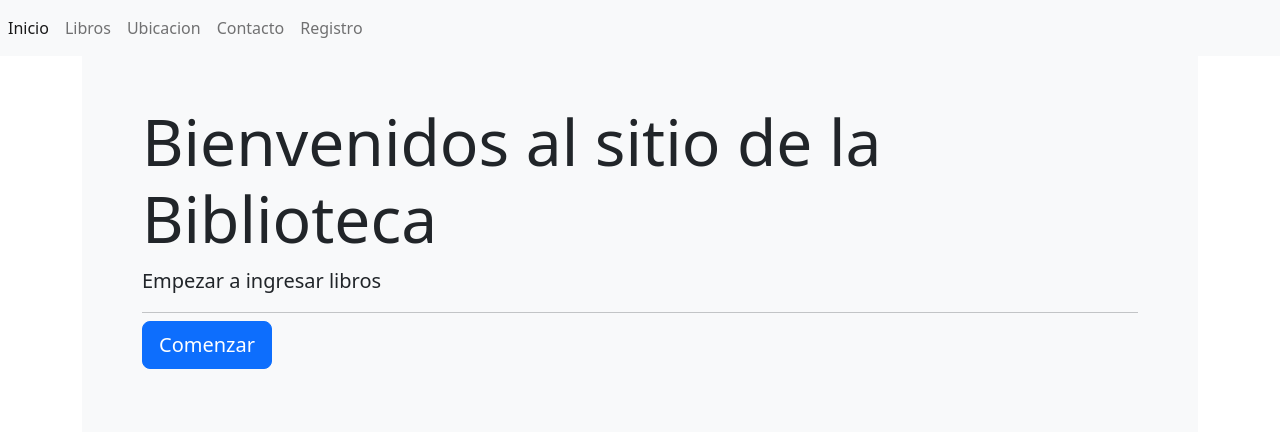
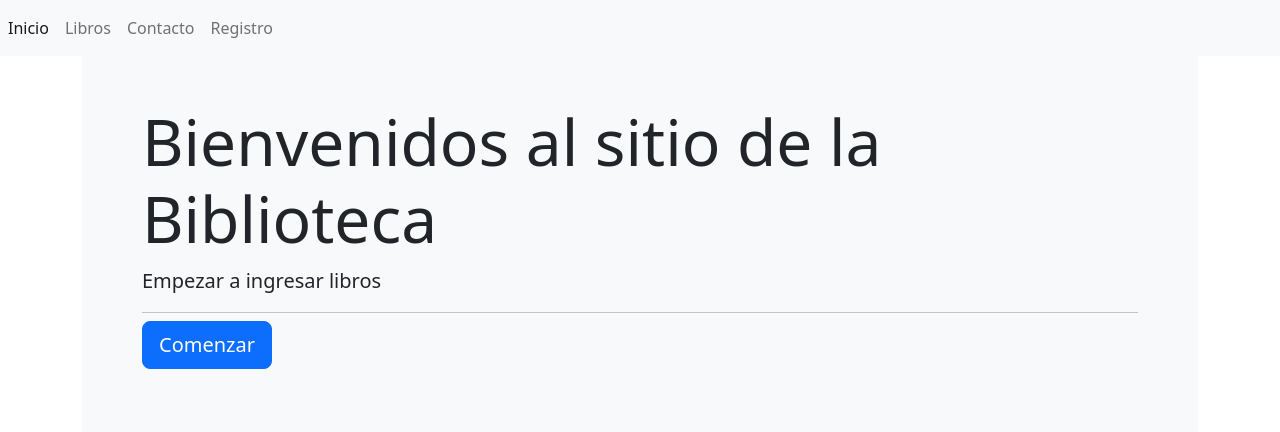
Before and after one commit to Jonx76/proyecto_intermedio, a Django app: page /inicio/ in a window 1280 px wide. Shown: the top 432 px of the page. Run offline with Django 4.2, Linux system fonts and the light colour scheme.

```diff
--- a/AppIntermedio/templates/base.html
+++ b/AppIntermedio/templates/base.html
@@ -16,7 +16,6 @@
          <div class="nav navbar-nav">
              <a class="nav-item nav-link active" href="{% url 'inicio' %}">Inicio </a>
              <a class="nav-item nav-link" href="{% url 'libros' %}">Libros</a>
-             <a class="nav-item nav-link" href="{% url 'ubicacion' %}">Ubicacion</a>
              <a class="nav-item nav-link" href="{% url 'contacto' %}">Contacto</a>
              <a class="nav-item nav-link" href="{% url 'registro' %}">Registro</a>
          </div>
```
